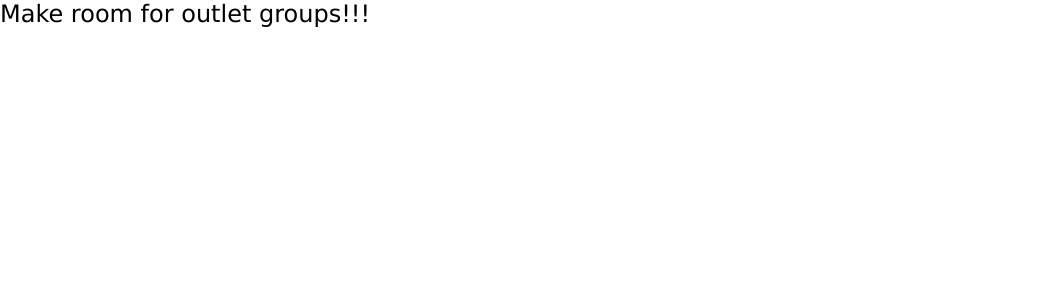
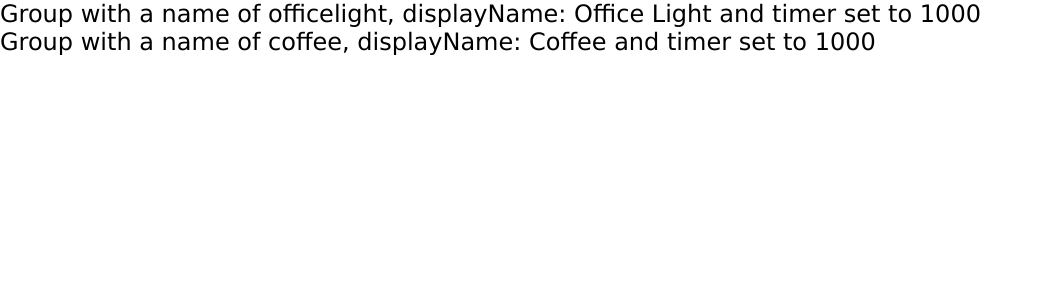
Before and after one commit to mjvandermeulen/outlets-react, a React (Create React App) app: page / in a window 1280 px wide. Shown: the top 300 px of the page, without its empty margins (0-1042 px from the left). Built offline with nearby package versions, Linux system fonts and the light colour scheme.

Commit message:
added Group component

```diff
--- /dev/null
+++ b/src/Group.tsx
@@ -0,0 +1,18 @@
+import React from 'react'
+
+export interface GroupProps {
+  groupName: string
+  displayName: string
+  defaultTimer: number // in milliseconds
+}
+
+export class Group extends React.Component<GroupProps, {}> {
+  render() {
+    return (
+      <div>
+        Group with a name of {this.props.groupName}, displayName:{' '}
+        {this.props.displayName} and timer set to {this.props.defaultTimer}
+      </div>
+    )
+  }
+}
--- a/src/OutletGroups.tsx
+++ b/src/OutletGroups.tsx
@@ -1,7 +1,23 @@
 import React from 'react'
+import { Group } from './Group'
+import { groupsSettings } from './settings/group-settings'
+
 class OutletGroups extends React.Component {
   render() {
-    return <div>Make room for outlet groups!!!</div>
+    const groups = []
+    for (const group in groupsSettings) {
+      if (groupsSettings[group].enabled) {
+        groups.push(
+          <Group
+            key={group}
+            groupName={group}
+            displayName={groupsSettings[group].displayName}
+            defaultTimer={1000}
+          />
+        )
+      }
+    }
+    return groups
   }
 }
 
--- /dev/null
+++ b/src/settings/group-settings.ts
@@ -0,0 +1,43 @@
+interface GroupSetting {
+  displayName: string
+  defaultTimer: number
+  enabled: boolean
+}
+
+// LEARN ***
+export interface GroupsSettings {
+  [key: string]: GroupSetting
+}
+
+export const groupsSettings: GroupsSettings = {
+  livingroom: {
+    displayName: 'Living Room',
+    defaultTimer: 0,
+    enabled: false,
+  },
+  officelight: {
+    displayName: 'Office Light',
+    defaultTimer: 0,
+    enabled: true,
+  },
+  coffee: {
+    displayName: 'Coffee',
+    defaultTimer: 45 * 60 * 1000,
+    enabled: true,
+  },
+  fan: {
+    displayName: 'Office Fan',
+    defaultTimer: 0,
+    enabled: false,
+  },
+  guestlight: {
+    displayName: 'Guest Light',
+    defaultTimer: 0,
+    enabled: false,
+  },
+  redlight: {
+    displayName: 'Guest Night Light',
+    defaultTimer: 0,
+    enabled: false,
+  },
+}
```
